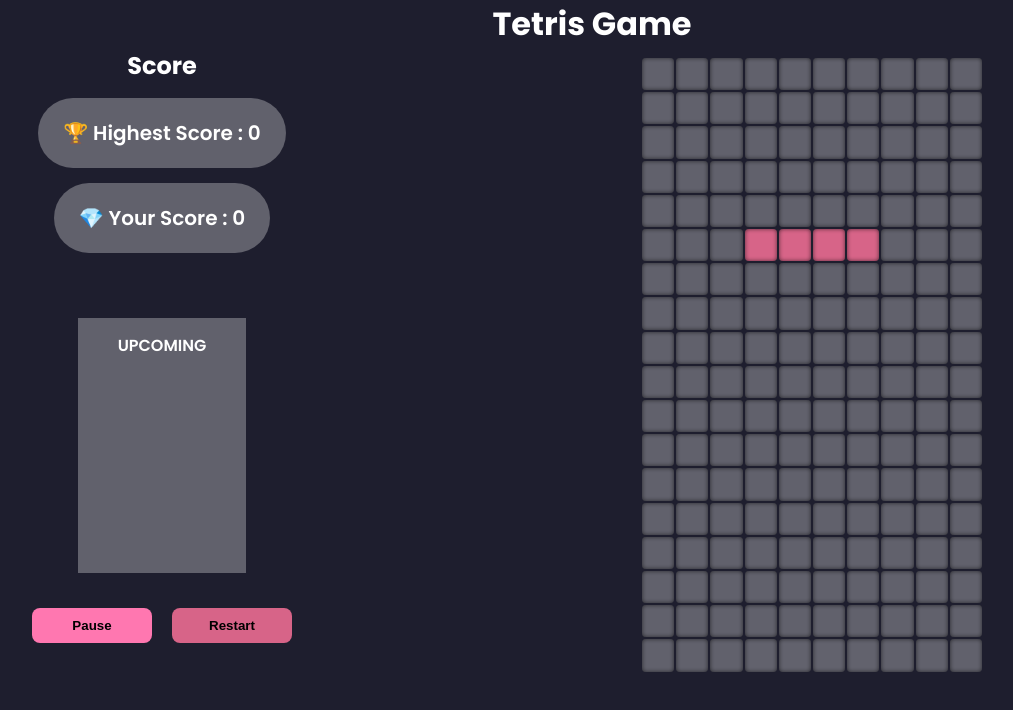
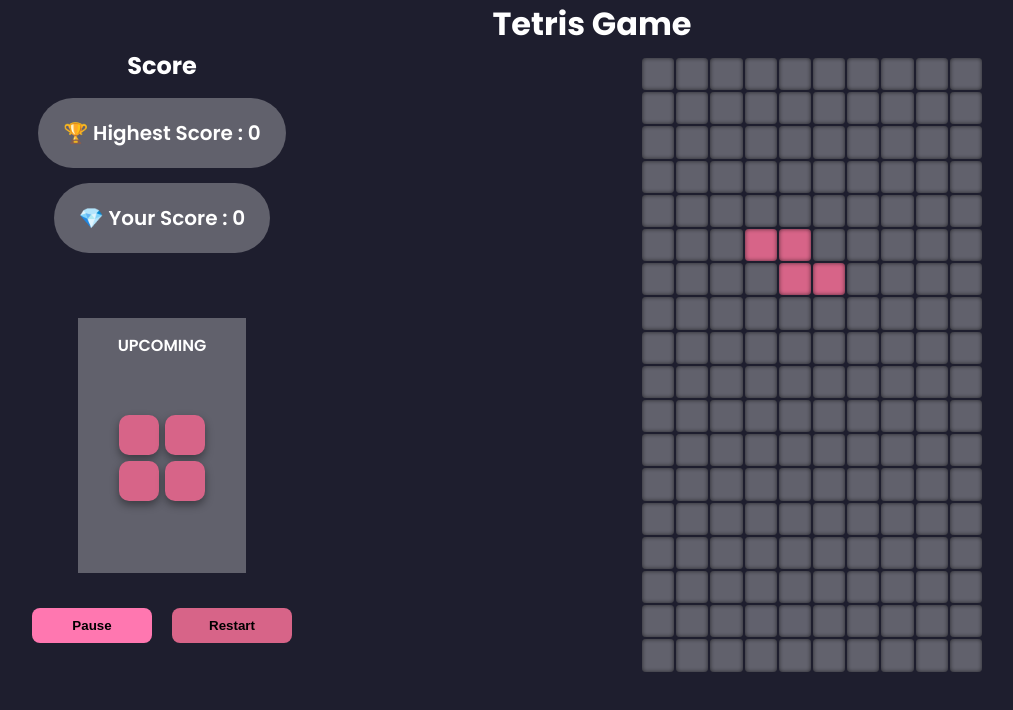
Before and after one commit to KavinT06/Tetris-Game, a React (Vite) app: page / in a window 1280 px wide. Shown: the top 710 px of the page, without its empty margins (48-1061 px from the left). Built offline with nearby package versions, Linux system fonts and the light colour scheme; a web font is replaced by a local one.

Commit message:
refactor Grid component: implement next piece queue for improved piece spawning

```diff
--- a/src/cmp/Grid.jsx
+++ b/src/cmp/Grid.jsx
@@ -9,6 +9,7 @@ export default function Grid({ onScore, onNextPiece }) {
         Array.from({ length: ROWS }, () => Array(COLS).fill(0))
     );
     const [currentPiece, setCurrentPiece] = useState(null);
+    const [nextPieceInQueue, setNextPieceInQueue] = useState(null);
     const [position, setPosition] = useState({ row: 0, col: 3 });
     const [isGameOver, setIsGameOver] = useState(false);
     const [isPaused, setIsPaused] = useState(false);
@@ -72,6 +73,11 @@ export default function Grid({ onScore, onNextPiece }) {
         const colStart = Math.floor((COLS - matrix[0].length) / 2);
         setCurrentPiece(p);
         setPosition({ row: 0, col: colStart });
+
+        // Generate the NEXT piece for preview
+        const nextPiece = randomTetromino();
+        setNextPieceInQueue(nextPiece);
+        onNextPiece?.(nextPiece);
     }, []);
 
     // ---------------------------
@@ -117,19 +123,24 @@ export default function Grid({ onScore, onNextPiece }) {
     // SPAWN NEXT PIECE
     // ---------------------------
     const spawnNextPiece = () => {
-        const nextPiece = randomTetromino();
-        onNextPiece?.(nextPiece);
+        // Use the pre-generated next piece from the queue
+        const pieceToSpawn = nextPieceInQueue;
 
-        const matrix = nextPiece.shape[nextPiece.rotation];
+        // Generate a NEW next piece for the preview
+        const newNextPiece = randomTetromino();
+        setNextPieceInQueue(newNextPiece);
+        onNextPiece?.(newNextPiece);
+
+        const matrix = pieceToSpawn.shape[pieceToSpawn.rotation];
         const colStart = Math.floor((COLS - matrix[0].length) / 2);
         const startPos = { row: 0, col: colStart };
 
-        if (checkCollision(nextPiece, startPos, board)) {
+        if (checkCollision(pieceToSpawn, startPos, board)) {
             setIsGameOver(true);
             return;
         }
 
-        setCurrentPiece(nextPiece);
+        setCurrentPiece(pieceToSpawn);
         setPosition(startPos);
     };
 
@@ -284,6 +295,11 @@ export default function Grid({ onScore, onNextPiece }) {
 
         setCurrentPiece(p);
         setPosition({ row: 0, col: colStart });
+
+        // Generate next piece for preview
+        const nextPiece = randomTetromino();
+        setNextPieceInQueue(nextPiece);
+        onNextPiece?.(nextPiece);
     }
 
     // === LISTEN FOR PAUSE & RESET EVENTS FROM APP ===
```
